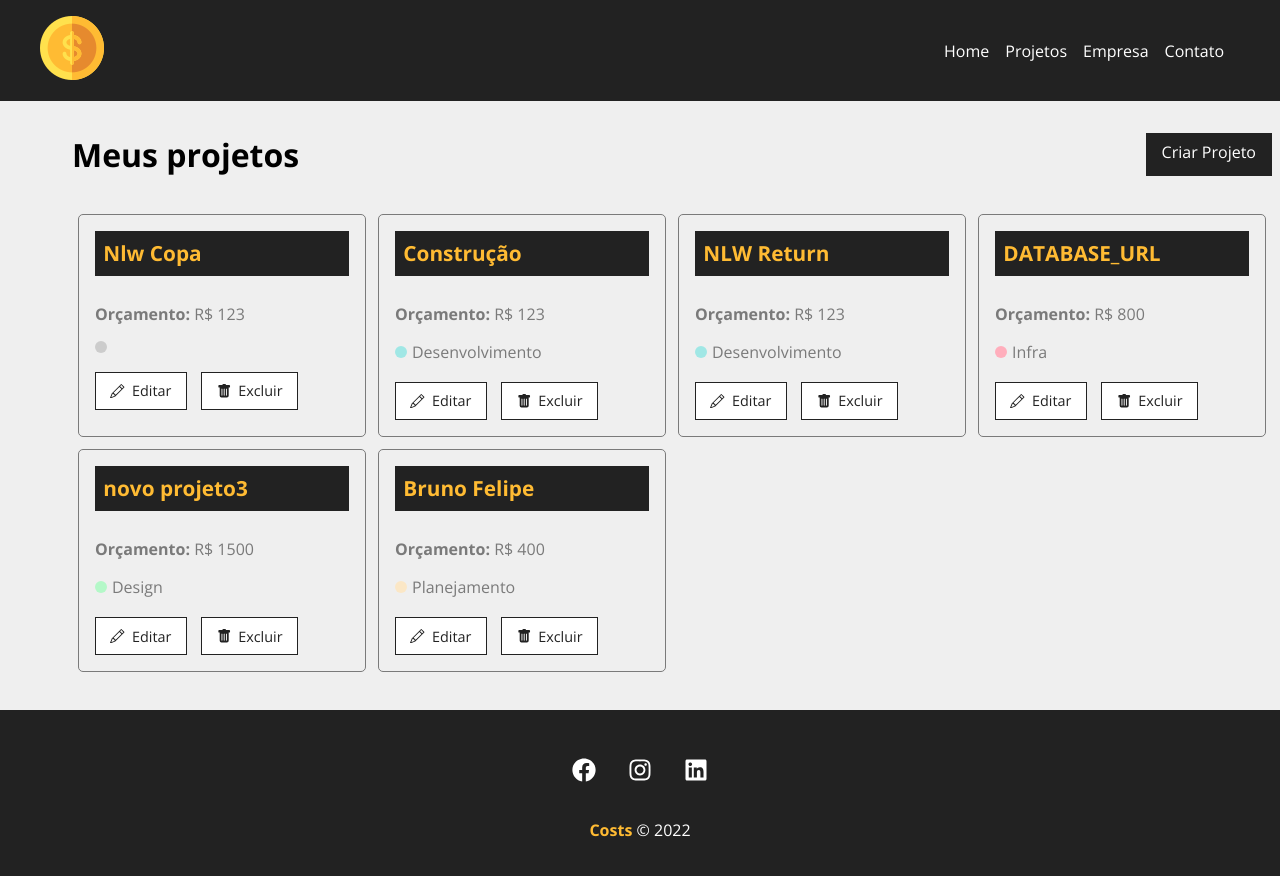
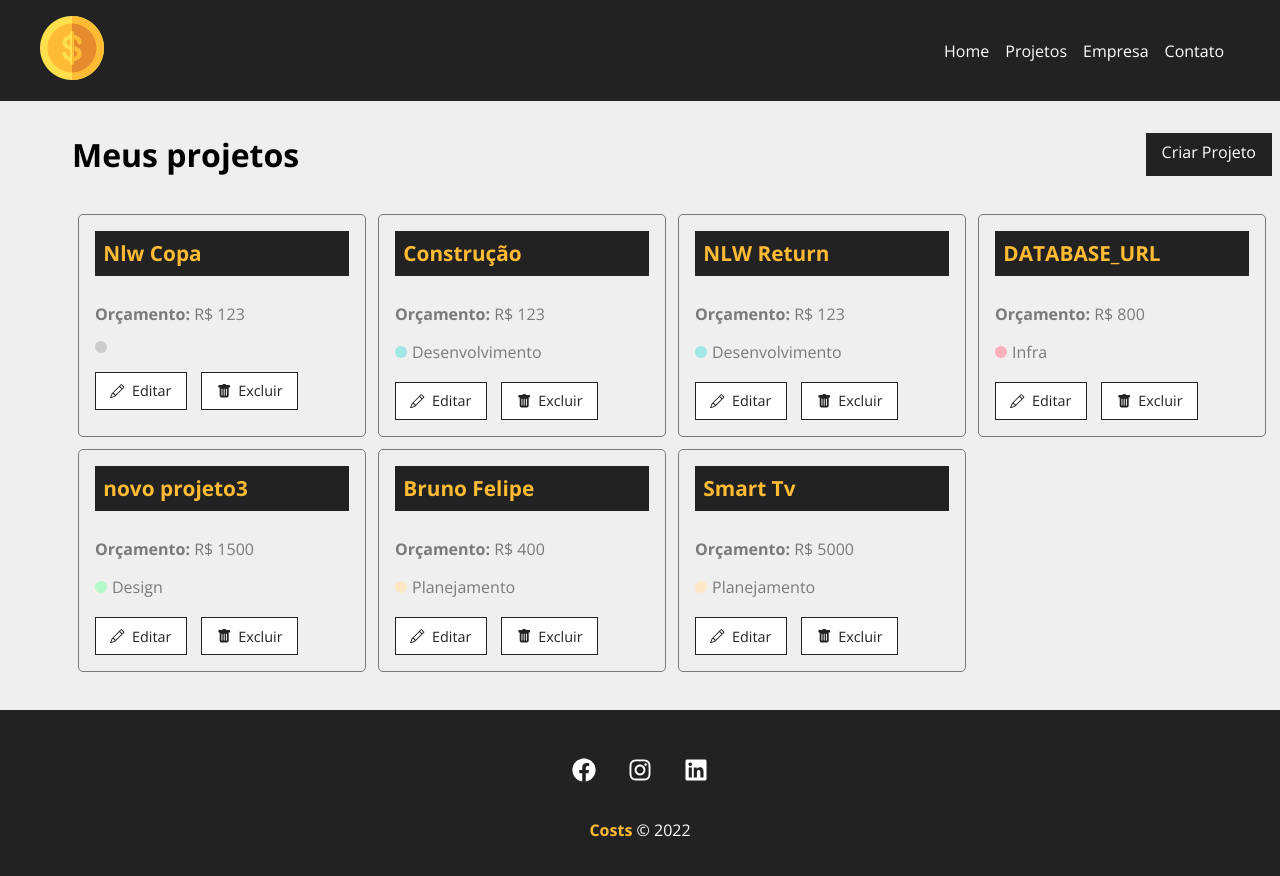
Before and after one commit to brunofelipehp/costs, a React (Create React App) app: page /projects in a window 1280 px wide. Shown: the top 876 px of the page. Built offline with nearby package versions, Linux system fonts and the light colour scheme; data requests are answered from the project's data file.

Commit message:
creating the Loading component

```diff
--- a/db.json
+++ b/db.json
@@ -61,6 +61,17 @@
       "cost": 0,
       "services": [],
       "id": 6
+    },
+    {
+      "name": "Smart Tv",
+      "budget": "5000",
+      "category": {
+        "id": "4",
+        "name": "Planejamento"
+      },
+      "cost": 0,
+      "services": [],
+      "id": 7
     }
   ],
   "categories": [
--- /dev/null
+++ b/src/components/layout/Loading.js
@@ -0,0 +1,10 @@
+import loading from '../../img/loading.svg'
+import styles from './Loading.module.css'
+
+export function Loading() {
+  return (
+    <div className={styles.loader_container}>
+      <img className={styles.loader} src={loading} alt="Loading" />
+    </div>
+  )
+}
--- /dev/null
+++ b/src/components/layout/Loading.module.css
@@ -0,0 +1,11 @@
+.loader_container {
+  width: 100%;
+  height: 100%;
+  display: flex;
+  justify-content: center;
+  align-items: center;
+}
+
+.loader {
+  width: 50px;
+}
--- a/src/components/pages/Projects.js
+++ b/src/components/pages/Projects.js
@@ -3,6 +3,7 @@ import { useLocation } from "react-router-dom";
 
 import { Message } from "../layout/Message";
 import { Container } from "../layout/Container";
+import { Loading } from "../layout/Loading";
 import { LinkButton } from "../layout/LinkButton";
 
 import { ProjectCard } from "../project/ProjectCard";
@@ -11,6 +12,7 @@ import styles from './Projects.module.css'
 
 export function Projects() {
   const [projects, setProjects] = useState([]);
+  const [removeLoading, setRemoveLoading] = useState(false);
 
   const location = useLocation()
   let message = ''
@@ -28,6 +30,7 @@ export function Projects() {
     .then(resp => resp.json())
     .then(data => {
       setProjects(data)
+      setRemoveLoading(true)
 
     })
     .catch(err => console.log(err))
@@ -52,6 +55,10 @@ export function Projects() {
         />
       ))
       }
+      {!removeLoading && <Loading />}
+      {removeLoading && projects.length === 0 && (
+        <p>Não há nenhum projeto cadastrado</p>
+      )}
       </Container>
     </div>
   )
```
